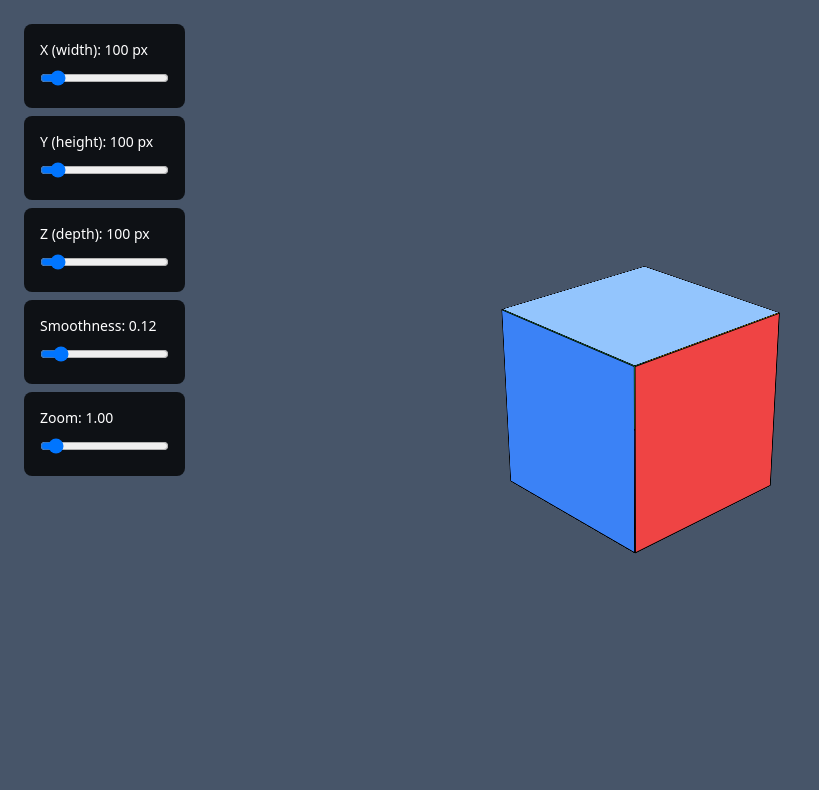
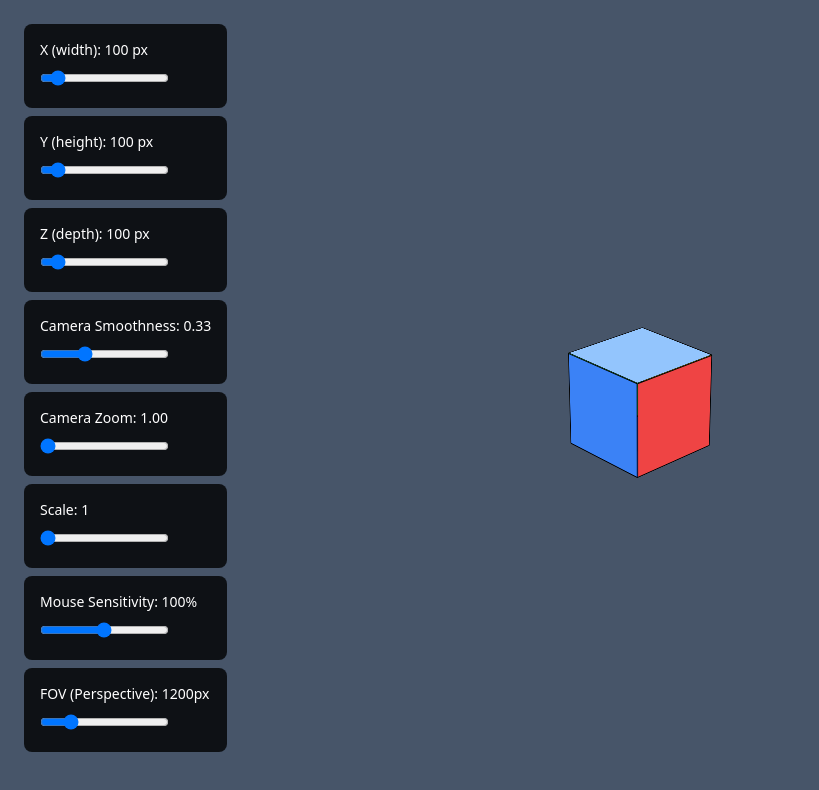
Before and after one commit to mcalec-dev/3d-viewer, a plain HTML site: page index.html in a window 1280 px wide. Shown: the whole page, without its empty margins (0-819 px from the left). Drawn offline with nearby package versions, Linux system fonts and the light colour scheme.

Commit message:
add more settings and stuff ig

```diff
--- a/css/styles.css
+++ b/css/styles.css
@@ -1,18 +1,15 @@
-.card-3d {
+.cube {
   position: relative;
   transform-style: preserve-3d;
-  width: 18rem;   /* Cube side */
-  height: 18rem;  /* Must match width */
+  width: 18rem;
+  height: 18rem;
 }
-
 .face {
   height: 100px;
   width: 100px;
   position: absolute;
   border: 1px solid #000;
 }
-
-/* Half the cube size in Z for correct positioning */
 .face.front {
   transform: translateZ(9rem);
 }
@@ -31,8 +28,6 @@
 .face.bottom {
   transform: rotateX(-90deg) translateZ(9rem);
 }
-
-
 .bottom-grid {
   position: absolute;
   height: 100px;
--- a/index.html
+++ b/index.html
@@ -15,7 +15,7 @@
         </label>
         <input
           type="range"
-          id="cardWidth"
+          id="cubeWidth"
           class="w-18"
           min="10"
           max="1000"
@@ -30,7 +30,7 @@
         </label>
         <input
           type="range"
-          id="cardHeight"
+          id="cubeHeight"
           class="w-18"
           min="10"
           max="1000"
@@ -45,7 +45,7 @@
         </label>
         <input
           type="range"
-          id="cardDepth"
+          id="cubeDepth"
           class="w-18"
           min="10"
           max="1000"
@@ -54,8 +54,8 @@
       </div>
       <div class="slider-container">
         <label class="mb-2 block text-sm font-medium">
-          Smoothness:
-          <span id="smoothnessValue">0.12</span>
+          Camera Smoothness:
+          <span id="smoothnessValue">0.33</span>
         </label>
         <input
           type="range"
@@ -64,28 +64,73 @@
           min="0.01"
           max="1"
           step="0.001"
-          value="0.12"
+          value="0.33"
         />
       </div>
       <div class="slider-container">
         <label class="mb-2 block text-sm font-medium">
-          Zoom:
-          <span id="zoomValue">1</span>
+          Camera Zoom:
+          <span id="zoomValue">1.00</span>
         </label>
         <input
           type="range"
           id="zoom"
           class="w-18"
-          min="0.5"
-          max="8"
-          step="0.5"
+          min="1"
+          max="10"
+          step="0.10"
           value="1"
+        />
+      </div>
+      <div class="slider-container">
+        <label class="mb-2 block text-sm font-medium">
+          Scale:
+          <span id="scaleValue">1</span>
+        </label>
+        <input
+          type="range"
+          id="scale"
+          class="w-18"
+          min="1"
+          max="10"
+          step="1"
+          value="1"
+        />
+      </div>
+      <div class="slider-container">
+        <label class="mb-2 block text-sm font-medium">
+          Mouse Sensitivity:
+          <span id="sensitivityValue">100%</span>
+        </label>
+        <input
+          type="range"
+          id="sensitivity"
+          class="w-18"
+          min="1"
+          max="200"
+          step="1"
+          value="100"
+        />
+      </div>
+      <div class="slider-container">
+        <label class="mb-2 block text-sm font-medium">
+          FOV (Perspective):
+          <span id="perspectiveValue">1200px</span>
+        </label>
+        <input
+          type="range"
+          id="perspective"
+          class="w-18"
+          min="300"
+          max="4800"
+          step="100"
+          value="1200"
         />
       </div>
     </div>
     <div class="flex min-h-screen min-w-screen items-center justify-center">
-      <div class="card-container relative" style="perspective: 1200px">
-        <div class="steam-card card-3d cursor-grab active:cursor-grabbing">
+      <div class="cube-container relative">
+        <div class="cube cursor-grab active:cursor-grabbing">
           <div class="face front bg-blue-500"></div>
           <div class="face back bg-yellow-500"></div>
           <div class="face top bg-blue-300"></div>
--- a/js/renderer.js
+++ b/js/renderer.js
@@ -1,16 +1,22 @@
-const card = document.querySelector(".steam-card");
-const MAX_ZOOM = 8;
-const MIN_ZOOM = 0.5;
-let SMOOTHING = 0.12;
-let target = { rx: -25, ry: -47, s: 1 };
-let current = { rx: 0, ry: 0, s: 1 };
+const cube = document.querySelector(".cube");
+const cubeContainer = document.querySelector(".cube-container");
+const MAX_ZOOM = 10;
+const MIN_ZOOM = 1;
+let SMOOTHING = 0.33;
+let SENSITIVITY = 100;
+let PERSPECTIVE = 1200;
+let target = { rx: -25, ry: -47, s: 1, z: 1 };
+let current = { rx: 0, ry: 0, s: 1, z: 1 };
 let isDragging = false;
 const sliders = {
-  width: document.getElementById("cardWidth"),
-  height: document.getElementById("cardHeight"),
-  depth: document.getElementById("cardDepth"),
+  width: document.getElementById("cubeWidth"),
+  height: document.getElementById("cubeHeight"),
+  depth: document.getElementById("cubeDepth"),
   smoothness: document.getElementById("smoothness"),
   zoom: document.getElementById("zoom"),
+  scale: document.getElementById("scale"),
+  sensitivity: document.getElementById("sensitivity"),
+  perspective: document.getElementById("perspective"),
 };
 const valueDisplays = {
   width: document.getElementById("widthValue"),
@@ -18,55 +24,47 @@ const valueDisplays = {
   depth: document.getElementById("depthValue"),
   smoothness: document.getElementById("smoothnessValue"),
   zoom: document.getElementById("zoomValue"),
+  scale: document.getElementById("scaleValue"),
+  sensitivity: document.getElementById("sensitivityValue"),
+  perspective: document.getElementById("perspectiveValue"),
 };
+function updatePerspective() {
+  cubeContainer.style.perspective = PERSPECTIVE + "px";
+}
 function updateCardDimensions() {
-  const width = parseFloat(sliders.width.value);
-  const height = parseFloat(sliders.height.value);
-  const depth = parseFloat(sliders.depth.value);
-
+  const width = sliders.width.value;
+  const height = sliders.height.value;
+  const depth = sliders.depth.value;
   const halfD = depth / 2;
   const halfH = height / 2;
   const halfW = width / 2;
-
-  card.style.width = width + "px";
-  card.style.height = height + "px";
-
-  // Front face
-  const frontFace = card.querySelector(".face.front");
+  cube.style.width = width + "px";
+  cube.style.height = height + "px";
+  const frontFace = cube.querySelector(".face.front");
   frontFace.style.width = width + "px";
   frontFace.style.height = height + "px";
   frontFace.style.transform = `translateZ(${halfD}px)`;
-
-  // Back face
-  const backFace = card.querySelector(".face.back");
+  const backFace = cube.querySelector(".face.back");
   backFace.style.width = width + "px";
   backFace.style.height = height + "px";
   backFace.style.transform = `rotateY(180deg) translateZ(${halfD}px)`;
-
-  // Top face
-  const topFace = card.querySelector(".face.top");
+  const topFace = cube.querySelector(".face.top");
   topFace.style.width = width + "px";
   topFace.style.height = depth + "px";
   topFace.style.transform = `rotateX(90deg) translateZ(${halfD}px)`;
-
-  // Bottom face
-  const bottomFace = card.querySelector(".face.bottom");
+  const bottomFace = cube.querySelector(".face.bottom");
   bottomFace.style.width = width + "px";
   bottomFace.style.height = depth + "px";
   bottomFace.style.transform = `rotateX(-90deg) translateZ(${
     -halfD - -halfH * 2
   }px)`;
-
-  // Right face
-  const rightFace = card.querySelector(".face.right");
+  const rightFace = cube.querySelector(".face.right");
   rightFace.style.width = depth + "px";
   rightFace.style.height = height + "px";
   rightFace.style.transform = `rotateY(90deg) translateZ(${
     -halfD - -halfW * 2
   }px)`;
-
-  // Left face
-  const leftFace = card.querySelector(".face.left");
+  const leftFace = cube.querySelector(".face.left");
   leftFace.style.width = depth + "px";
   leftFace.style.height = height + "px";
   leftFace.style.transform = `rotateY(-90deg) translateZ(${halfD}px)`;
@@ -89,16 +87,30 @@ sliders.smoothness.addEventListener("input", (e) => {
 });
 sliders.zoom.addEventListener("input", (e) => {
   valueDisplays.zoom.textContent = e.target.value;
+  target.z = parseFloat(e.target.value);
+});
+sliders.scale.addEventListener("input", (e) => {
+  valueDisplays.scale.textContent = e.target.value;
   target.s = parseFloat(e.target.value);
 });
-card.addEventListener("mousedown", () => {
+sliders.sensitivity.addEventListener("input", (e) => {
+  valueDisplays.sensitivity.textContent = e.target.value + "%";
+  SENSITIVITY = parseFloat(e.target.value);
+});
+sliders.perspective.addEventListener("input", (e) => {
+  valueDisplays.perspective.textContent = e.target.value + "px";
+  PERSPECTIVE = parseFloat(e.target.value);
+  updatePerspective();
+});
+cube.addEventListener("mousedown", () => {
   isDragging = true;
-  card.requestPointerLock();
+  cube.requestPointerLock();
 });
 window.addEventListener("mousemove", (e) => {
   if (!isDragging) return;
-  target.ry += e.movementX * 0.25;
-  target.rx -= e.movementY * 0.25;
+  const sensitivityMultiplier = SENSITIVITY / 100;
+  target.ry += e.movementX * 0.25 * sensitivityMultiplier;
+  target.rx -= e.movementY * 0.25 * sensitivityMultiplier;
 });
 function stopDragging() {
   if (!isDragging) return;
@@ -107,44 +119,34 @@ function stopDragging() {
 }
 window.addEventListener("mouseup", stopDragging);
 document.addEventListener("pointerlockchange", () => {
-  if (document.pointerLockElement !== card) stopDragging();
+  if (document.pointerLockElement !== cube) stopDragging();
 });
-card.addEventListener("wheel", (e) => {
+cube.addEventListener("wheel", (e) => {
   e.preventDefault();
   const zoomDelta = e.deltaY > 0 ? -0.1 : 0.1;
-  target.s = Math.max(MIN_ZOOM, Math.min(MAX_ZOOM, target.s + zoomDelta));
+  target.z = Math.max(MIN_ZOOM, Math.min(MAX_ZOOM, target.z + zoomDelta));
   if (valueDisplays.zoom) {
-    valueDisplays.zoom.textContent = target.s.toFixed(2);
+    valueDisplays.zoom.textContent = target.z.toFixed(2);
   }
 });
 function lerp(a, b, t) {
   return a + (b - a) * t;
 }
-function cubic(i) {
-  const t = (i - MIN_ZOOM) / (MAX_ZOOM - MIN_ZOOM);
-  const c = Math.max(0, Math.min(1, t));
-  const e = 1 - Math.pow(1 - c, 3);
-  return MIN_ZOOM + e * (MAX_ZOOM - MIN_ZOOM);
-}
 function frame() {
   current.rx = lerp(current.rx, target.rx, SMOOTHING);
   current.ry = lerp(current.ry, target.ry, SMOOTHING);
   current.s = lerp(current.s, target.s, SMOOTHING);
-  card.style.transform = `
+  current.z = lerp(current.z, target.z, SMOOTHING);
+  cube.style.transform = `
     rotateX(${current.rx}deg)
     rotateY(${current.ry}deg)
+    scale3d(${current.s}, ${current.s}, ${current.s})
   `;
-  card.style.zoom = cubic(current.s);
+  cube.style.zoom = current.z;
   requestAnimationFrame(frame);
 }
-
 document.addEventListener("DOMContentLoaded", async () => {
   updateCardDimensions();
-  if (valueDisplays.zoom) {
-    valueDisplays.zoom.textContent = target.s.toFixed(2);
-  }
-  if (sliders.zoom) {
-    sliders.zoom.value = target.s;
-  }
+  updatePerspective();
   requestAnimationFrame(frame);
 });
```
